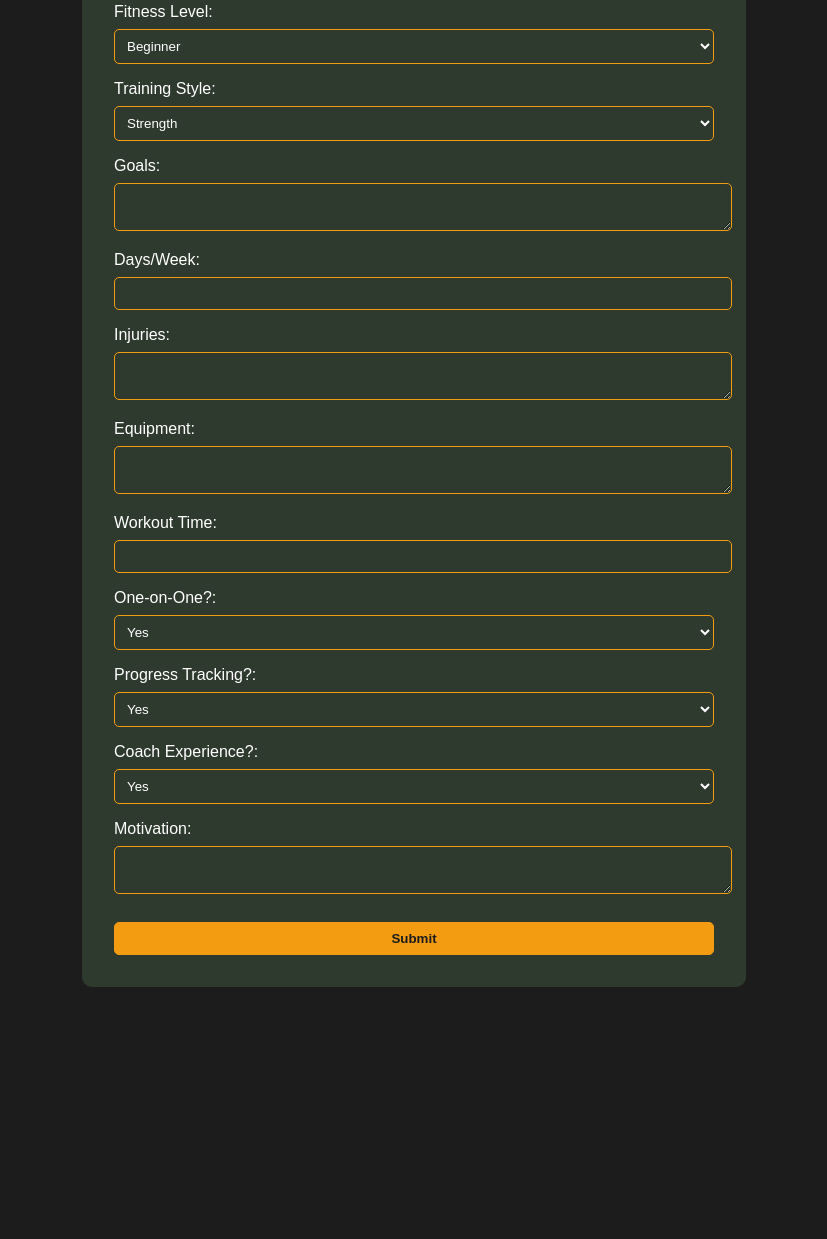
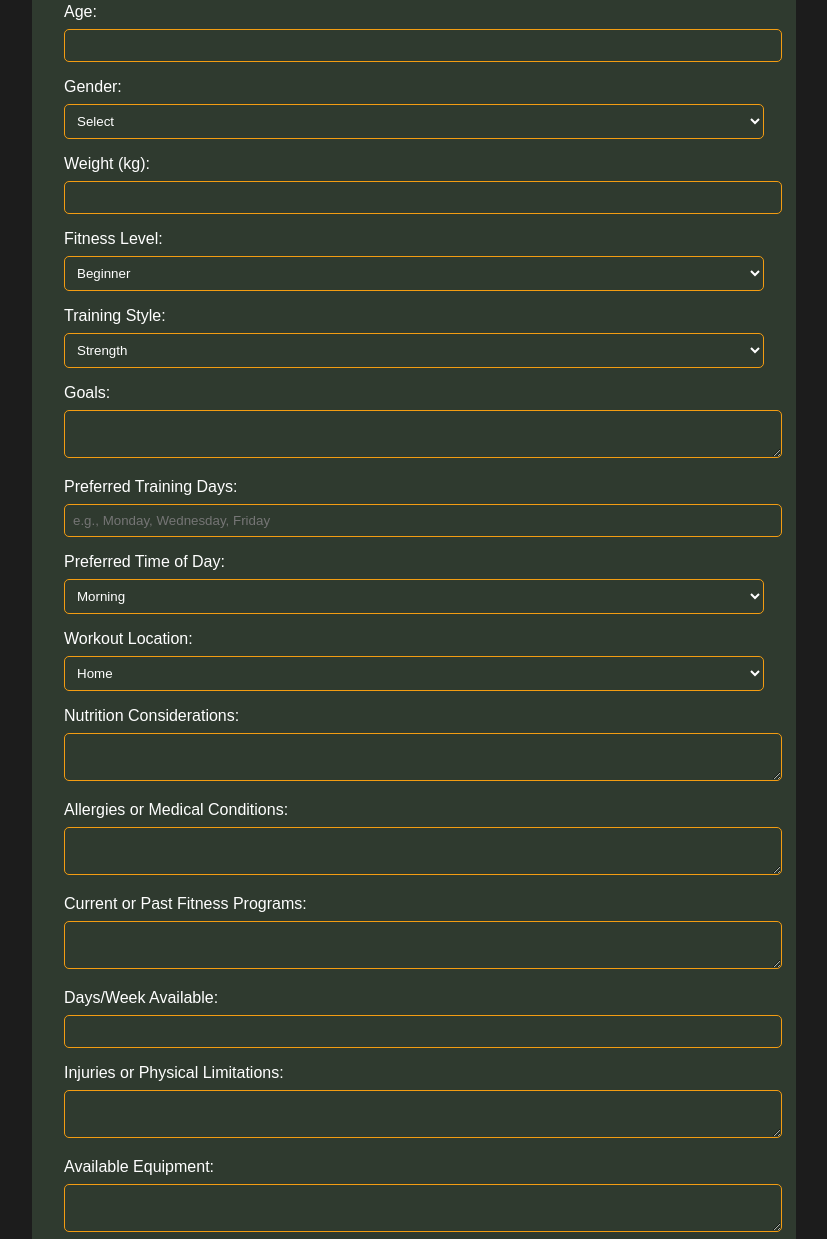
Before and after one commit to tivakudze/MYwebsite, a plain HTML site: page training.html in a window 1280 px wide. Shown: the part 292-1531 px from the top of the page, without its empty margins (226-1053 px from the left). Before the commit the page ends 1343 px from the top, so only its background shows below. Drawn offline with Linux system fonts and the light colour scheme.

Commit message:
Add files via upload

```diff
--- a/training.html
+++ b/training.html
@@ -34,7 +34,7 @@
       text-align: center;
     }
     form {
-      max-width: 600px;
+      max-width: 700px;
       margin: 2rem auto;
       background: #2f3a2f;
       padding: 2rem;
@@ -75,7 +75,20 @@
   <h1>Personalized Training Questionnaire</h1>
   <form action="https://formspree.io/f/xkgbdqea" method="POST">
     <input type="hidden" name="_next" value="membership.html" />
+
     <label>Full Name: <input type="text" name="name" required></label>
+    <label>Age: <input type="number" name="age" min="10" required></label>
+    <label>Gender:
+      <select name="gender" required>
+        <option value="" disabled selected>Select</option>
+        <option>Male</option>
+        <option>Female</option>
+        <option>Non-binary</option>
+        <option>Prefer not to say</option>
+      </select>
+    </label>
+    <label>Weight (kg): <input type="number" name="weight" required></label>
+
     <label>Fitness Level:
       <select name="level">
         <option>Beginner</option>
@@ -93,14 +106,42 @@
       </select>
     </label>
     <label>Goals: <textarea name="goals"></textarea></label>
-    <label>Days/Week: <input type="number" name="days" min="1" max="7"></label>
-    <label>Injuries: <textarea name="injuries"></textarea></label>
-    <label>Equipment: <textarea name="equipment"></textarea></label>
-    <label>Workout Time: <input type="text" name="workout_time"></label>
-    <label>One-on-One?: <select name="one_on_one"><option>Yes</option><option>No</option></select></label>
-    <label>Progress Tracking?: <select name="tracking"><option>Yes</option><option>No</option></select></label>
-    <label>Coach Experience?: <select name="coach_experience"><option>Yes</option><option>No</option></select></label>
-    <label>Motivation: <textarea name="motivation"></textarea></label>
+    <label>Preferred Training Days: <input type="text" name="training_days" placeholder="e.g., Monday, Wednesday, Friday"></label>
+    <label>Preferred Time of Day:
+      <select name="training_time">
+        <option>Morning</option>
+        <option>Afternoon</option>
+        <option>Evening</option>
+        <option>Flexible</option>
+      </select>
+    </label>
+    <label>Workout Location:
+      <select name="location">
+        <option>Home</option>
+        <option>Gym</option>
+        <option>Outdoor</option>
+        <option>Online</option>
+      </select>
+    </label>
+    <label>Nutrition Considerations: <textarea name="nutrition"></textarea></label>
+    <label>Allergies or Medical Conditions: <textarea name="allergies"></textarea></label>
+    <label>Current or Past Fitness Programs: <textarea name="past_programs"></textarea></label>
+    <label>Days/Week Available: <input type="number" name="days" min="1" max="7"></label>
+    <label>Injuries or Physical Limitations: <textarea name="injuries"></textarea></label>
+    <label>Available Equipment: <textarea name="equipment"></textarea></label>
+    <label>Workout Duration per Session (e.g., 30 mins): <input type="text" name="workout_time"></label>
+    <label>Interested in One-on-One Coaching?:
+      <select name="one_on_one"><option>Yes</option><option>No</option></select>
+    </label>
+    <label>Would You Like Progress Tracking?:
+      <select name="tracking"><option>Yes</option><option>No</option></select>
+    </label>
+    <label>Worked with a Coach Before?:
+      <select name="coach_experience"><option>Yes</option><option>No</option></select>
+    </label>
+    <label>Motivation or Inspiration Behind Joining: <textarea name="motivation"></textarea></label>
+    <label>Additional Comments or Preferences: <textarea name="comments"></textarea></label>
+
     <button type="submit">Submit</button>
   </form>
 </body>
```
